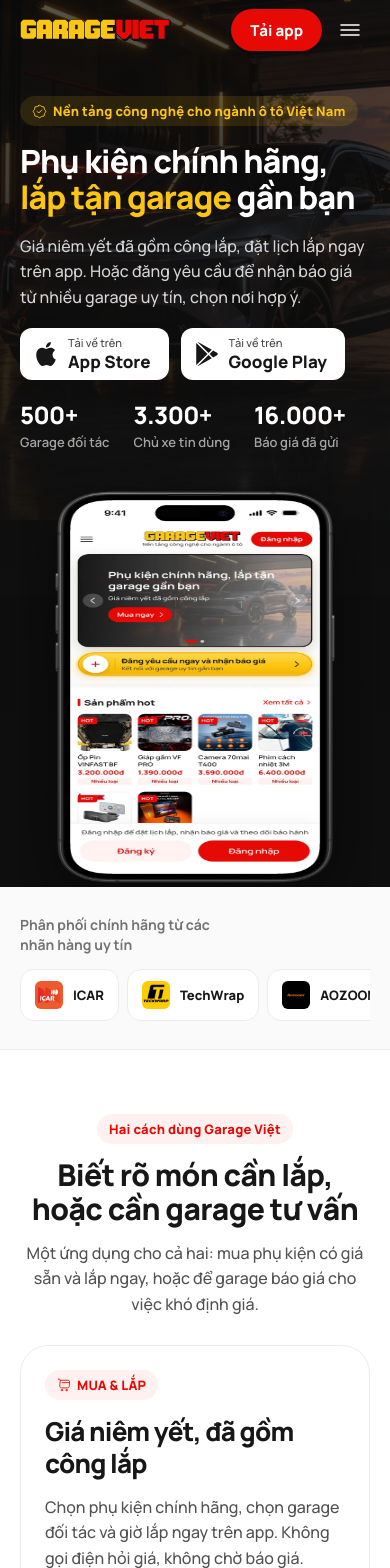
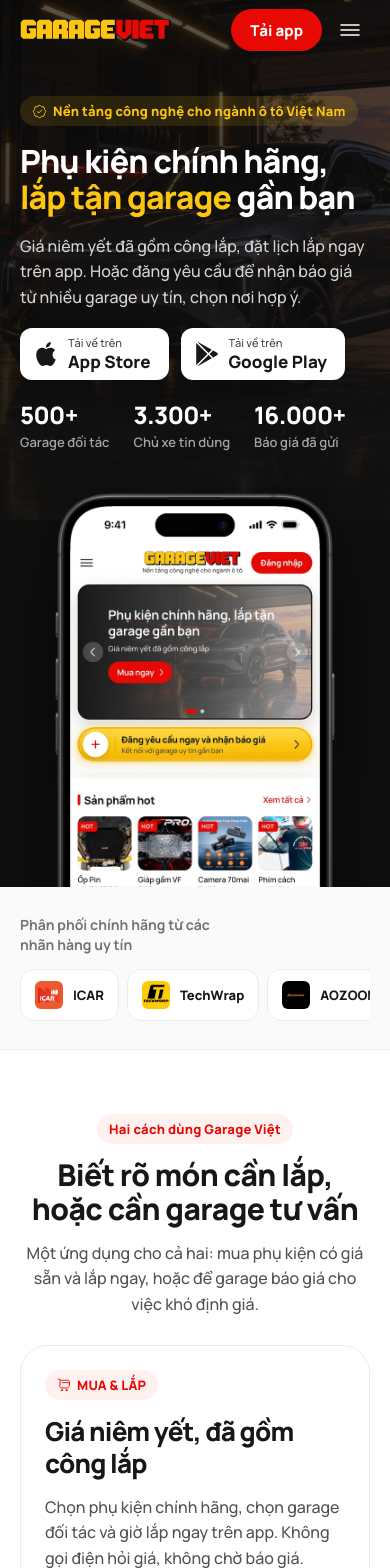
Before and after one commit to qd16092002/GaraViet-Policy, a React (Create React App) app: page / in a window 390 px wide. Shown: the top 1568 px of the page. Built offline with nearby package versions, Linux system fonts and the light colour scheme.

Commit message:
fix(landing): keep phone screenshots at their aspect ratio inside flex containers

```diff
--- a/src/pages/LandingPage/index.scss
+++ b/src/pages/LandingPage/index.scss
@@ -162,7 +162,11 @@
   display: block;
   flex: none;
   width: calc(var(--w) * 1359 / 1179);
+  max-width: none;
   height: auto;
+  // trong khung flex: không để bị kéo giãn theo chiều cao khung (méo ảnh)
+  align-self: flex-start;
+  aspect-ratio: 1359 / 2736;
   // ảnh nền trong suốt: bóng theo dáng máy, không theo khung chữ nhật
   filter: drop-shadow(0 24px 40px rgba(0, 0, 0, 0.28)) drop-shadow(0 6px 12px rgba(0, 0, 0, 0.16));
 }
```
